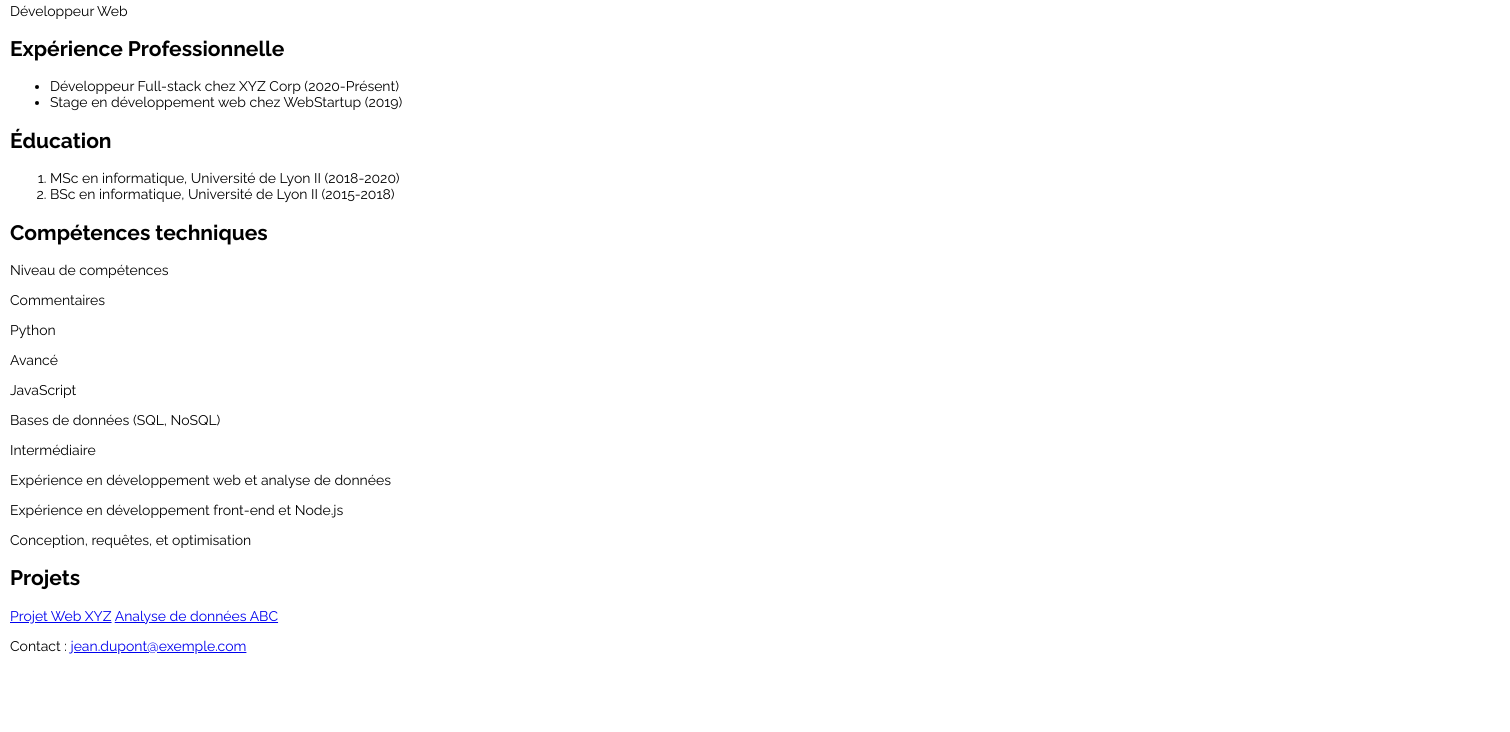
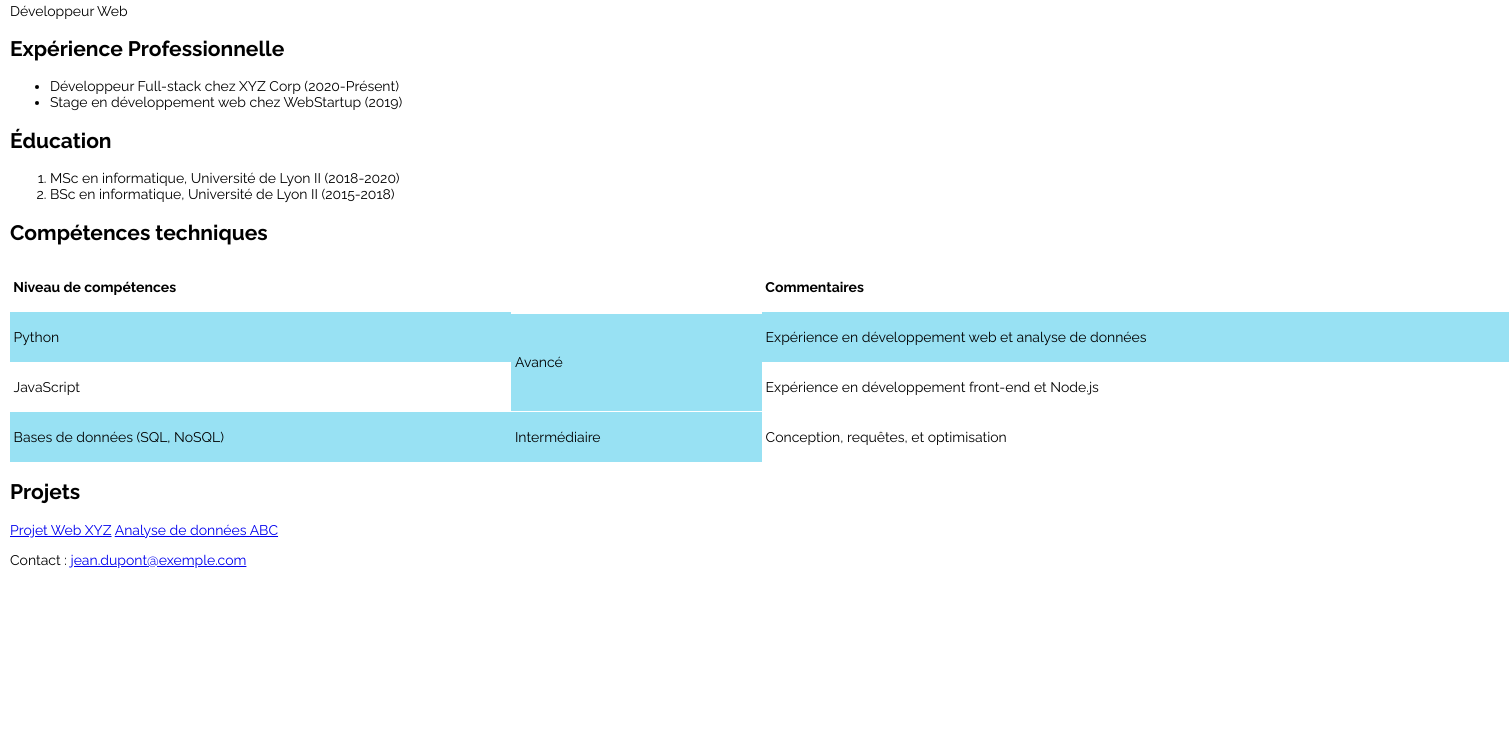
Before and after one commit to Marie930/Exercice-1-Examen-UE-NFA040-, a plain HTML site: page index.html in a window 1280 px wide. Shown: the part 68-800 px from the top of the page, 1510 px wide, since content can reach past the window. Drawn offline with Linux system fonts and the light colour scheme.

Commit message:
ajout &nbsp dans le html et mise en place du style

```diff
--- a/index.html
+++ b/index.html
@@ -36,16 +36,16 @@
         <section class="competences">
             <h2 id="tech">Compétences techniques</h2>
             <div class="grille">
-                <p id="niv">Niveau de compétences</p>
-                <p id="com">Commentaires</p>
-                <p id="py">Python</p>
-                <p id="avance">Avancé</p>
-                <p id="js">JavaScript</p>
-                <p id="bdd">Bases de données (SQL, NoSQL)</p>
-                <p id="inter">Intermédiaire</p>
-                <p id="com1">Expérience en développement web et analyse de données</p>
-                <p id="com2">Expérience en développement front-end et Node.js</p>
-                <p id="com3">Conception, requêtes, et optimisation</p>
+                <p id="niv">&nbsp;Niveau de compétences</p>
+                <p id="com">&nbsp;Commentaires</p>
+                <p id="py">&nbsp;Python</p>
+                <p id="avance">&nbsp;Avancé</p>
+                <p id="js">&nbsp;JavaScript</p>
+                <p id="bdd">&nbsp;Bases de données (SQL, NoSQL)</p>
+                <p id="inter">&nbsp;Intermédiaire</p>
+                <p id="com1">&nbsp;Expérience en développement web et analyse de données</p>
+                <p id="com2">&nbsp;Expérience en développement front-end et Node.js</p>
+                <p id="com3">&nbsp;Conception, requêtes, et optimisation</p>
             </div>
         </section>
         <section class="projets">
@@ -55,7 +55,7 @@
         </section>
     </main>
     <footer>
-        <p>Contact : <a href="mailto:jean.dupont@exemple.com">jean.dupont@exemple.com</a></p>
+        <p class="contact">Contact : <a href="mailto:jean.dupont@exemple.com">jean.dupont@exemple.com</a></p>
     </footer>
 </body>
 
--- a/style.css
+++ b/style.css
@@ -4,3 +4,144 @@ body {
     margin-bottom: auto;
     margin: 10px;
 }
+
+h1 {
+    color: #3434ad;
+}
+
+.grille {
+    display: grid;
+    grid-template-columns: 2fr 1fr 3fr;
+    grid-template-rows: 50px 50px 50px 50px;
+    align-items: center;
+    width: 1500px;
+    height: 200px;
+    /*border: solid;
+    border-color: black;*/
+}
+
+p#niv {
+    font-weight: bold;
+}
+
+p#niv:nth-child(1) {
+    display: grid;
+    grid-column-start: 1;
+    grid-column-end: 3;
+    width: 752px;
+    height: 50px;
+    /*border-left: solid;
+    border-top: solid; */
+    align-items: center;
+}
+
+p#com {
+    font-weight: bold;
+}
+
+p#com:nth-child(2) {
+    display: grid;
+    width: 747px;
+    height: 50px;
+    border-left: none;
+    align-items: center;
+}
+
+p#py:nth-child(3) {
+    width: 501px;
+    height: 50px;
+    /*border-bottom: solid;
+    border-right: solid;
+    border-left: solid;
+    border-top: solid;*/
+    display: flex;
+    align-items: center;
+    background-color: #98e1f3;
+}
+
+p#avance:nth-child(4) {
+    display: grid;
+    grid-column-start: 2;
+    grid-row-start: 2;
+    grid-row-end: 4;
+    height: 97px;
+    /*border-right: solid;
+    border-bottom: solid;
+    border-top: solid;*/
+    align-items: center;
+    background-color: #98e1f3;
+    display: flex;
+    align-items: center;
+}
+
+p#js:nth-child(5) {
+    display: grid;
+    grid-column-start: 1;
+    grid-column-end: 1;
+    width: 501px;
+    height: 50px;
+    /*border-bottom: solid;
+    border-right: solid;*/
+    align-items: center;
+}
+
+p#bdd:nth-child(6) {
+    display: grid;
+    grid-column-start: 1;
+    grid-row-start: 4;
+    width: 501px;
+    height: 50px;
+    /*border-right: solid;
+    border-top: solid;
+    border-bottom: solid;*/
+    align-items: center;
+    background-color: #98e1f3;
+}
+
+p#inter:nth-child(7) {
+    display: grid;
+    grid-column-start: 2;
+    grid-row-start: 4;
+    height: 50px;
+    /*border-right: solid;
+    border-top: solid;
+    border-bottom: solid;*/
+    align-items: center;
+    background-color: #98e1f3;
+}
+
+p#com1:nth-child(8) {
+    display: grid;
+    grid-column-start: 3;
+    grid-row-start: 2;
+    width: 747px;
+    height: 50px;
+    /*border-bottom: solid;
+    border-bottom: solid;
+    border-top: solid;
+    border-left: none;*/
+    align-items: center;
+    background-color: #98e1f3;
+}
+
+p#com2:nth-child(9) {
+    display: grid;
+    grid-column-start: 3;
+    grid-row-start: 3;
+    width: 747px;
+    height: 50px;
+    /*border-bottom: solid;
+    border-left: none;*/
+    align-items: center;
+}
+
+p#com3:nth-child(10) {
+    display: grid;
+    grid-column-start: 3;
+    grid-row-start: 4;
+    width: 747px;
+    height: 50px;
+    align-items: center;
+    /*border-left: none;
+    border-bottom: solid;*/
+}
```
